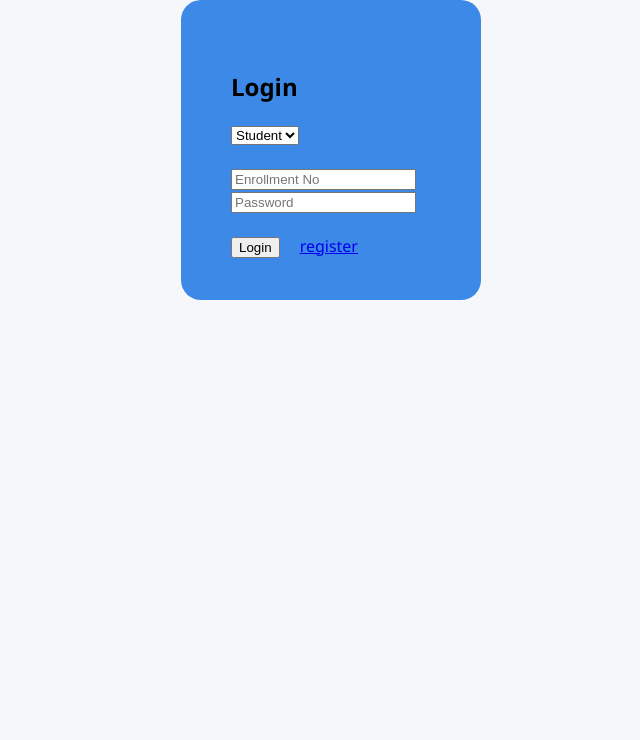
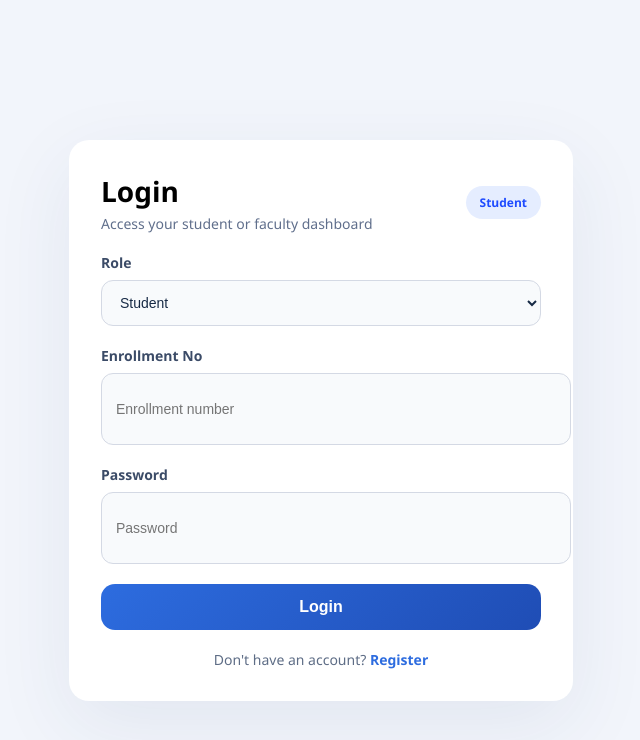
Before and after one commit to jain-sumit1008/Lab-Attendance, a React (Create React App) app in the folder client/: page / in a window 1280 px wide. Shown: the top 740 px of the page, without its empty margins (319-959 px from the left). Built offline with nearby package versions, Linux system fonts and the light colour scheme; no server answers.

Commit message:
feat: enhance Login and Register components with improved UI and functionality

```diff
--- a/client/src/pages/Login.js
+++ b/client/src/pages/Login.js
@@ -1,126 +1,88 @@
 import { useState } from "react";
 import API from "../services/api";
+import "./register.css";
 
 export default function Login() {
   const [role, setRole] = useState("student");
   const [data, setData] = useState({});
 
   const login = async () => {
-
     try {
-
-      if(role === "student") {
-
-         const res = await API.post(
-            "/auth/student/login",
-            data
-         );
-
-         // STORE JWT
-         localStorage.setItem(
-            "token",
-            res.data.token
-         );
-
-         // STORE ROLE
-         localStorage.setItem(
-            "role",
-            res.data.role
-         );
-
-         // STORE USER DATA
-         localStorage.setItem(
-            "user",
-            JSON.stringify(res.data.student)
-         );
-
-         // REDIRECT
+      if (role === "student") {
+        const res = await API.post("/auth/student/login", data);
+        localStorage.setItem("token", res.data.token);
+        localStorage.setItem("role", res.data.role);
+        localStorage.setItem("user", JSON.stringify(res.data.student));
         window.location.href = "/student";
-
       } else {
-
-         const res = await API.post(
-            "/auth/admin/login",
-            data
-         );
-
-         // STORE JWT
-         localStorage.setItem(
-            "token",
-            res.data.token
-         );
-
-         // STORE ROLE
-         localStorage.setItem(
-            "role",
-            res.data.role
-         );
-
-         // STORE USER DATA
-         localStorage.setItem(
-            "user",
-            JSON.stringify(res.data.admin)
-         );
-
-         // REDIRECT
-         window.location.href =
-            "/AdminDashboard";
+        const res = await API.post("/auth/admin/login", data);
+        localStorage.setItem("token", res.data.token);
+        localStorage.setItem("role", res.data.role);
+        localStorage.setItem("user", JSON.stringify(res.data.admin));
+        window.location.href = "/AdminDashboard";
       }
-
-   } catch(err) {
-
+    } catch (err) {
       console.log(err);
-
       alert("Invalid login ❌");
-
     }
   };
 
   return (
-    <div style={{ padding: 50 }} id="jj">
+    <div className="form-container">
+      <div className="form-card">
+        <div className="form-header">
+          <div>
             <h2>Login</h2>
+            <p>Access your student or faculty dashboard</p>
+          </div>
+          <span className="role-tag">{role === "student" ? "Student" : "Faculty"}</span>
+        </div>
 
-      {/* ✅ ROLE SELECT */}
-      <select onChange={e => setRole(e.target.value)}>
+        <div className="form-group">
+          <label htmlFor="role">Role</label>
+          <select
+            id="role"
+            className="form-select"
+            value={role}
+            onChange={(e) => setRole(e.target.value)}
+          >
             <option value="student">Student</option>
             <option value="admin">Faculty</option>
           </select>
+        </div>
 
-      <br /><br />
-
-      {/* ✅ INPUTS CHANGE BASED ON ROLE */}
-      {role === "student" ? (
-        <>
+        <div className="form-group">
+          <label>{role === "student" ? "Enrollment No" : "Username"}</label>
           <input
-            placeholder="Enrollment No"
-            onChange={e =>
-              setData({ ...data, enrollment_no: e.target.value })
+            className="form-input"
+            placeholder={role === "student" ? "Enrollment number" : "Username"}
+            onChange={(e) =>
+              setData({
+                ...data,
+                [role === "student" ? "enrollment_no" : "username"]: e.target.value,
+              })
             }
           />
-        </>
-      ) : (
-        <>
+        </div>
+
+        <div className="form-group">
+          <label>Password</label>
           <input
-            placeholder="Username"
-            onChange={e =>
-              setData({ ...data, username: e.target.value })
-            }
-          />
-        </>
-      )}
-
-      <input
+            className="form-input"
             type="password"
             placeholder="Password"
-        onChange={e =>
-          setData({ ...data, password: e.target.value })
-        }
+            onChange={(e) => setData({ ...data, password: e.target.value })}
           />
+        </div>
 
-      <br /><br />
+        <button className="form-btn" onClick={login}>
+          Login
+        </button>
 
-      <button onClick={login}>Login</button>
-      <a href="/register" style={{ marginLeft: 20 }}>register</a>
+        <p className="form-footer">
+          Don&apos;t have an account? <a href="/register">Register</a>
+        </p>
+      </div>
     </div>
   );
 }
--- a/client/src/pages/register.css
+++ b/client/src/pages/register.css
@@ -1,59 +1,130 @@
-.register-container {
+.form-container {
   min-height: 100vh;
   display: flex;
   justify-content: center;
   align-items: center;
-   background: #f4f6f9;
+  background: #f2f5fb;
+  padding: 20px;
 }
 
-.register-card {
-   width: 400px;
-   background: white;
-   padding: 30px;
-   border-radius: 12px;
-   box-shadow: 0 4px 12px rgba(0,0,0,0.1);
+.form-card {
+  width: min(440px, 100%);
+  background: #ffffff;
+  padding: 32px;
+  border-radius: 20px;
+  box-shadow: 0 24px 80px rgba(40, 70, 120, 0.08);
   display: flex;
   flex-direction: column;
-   gap: 15px;
+  gap: 20px;
 }
 
-.register-card h2 {
-   text-align: center;
-   margin-bottom: 10px;
+.form-header {
+  display: flex;
+  justify-content: space-between;
+  align-items: center;
+  gap: 16px;
 }
-.register-input {
-   padding: 12px;
-   border: 1px solid #ccc;
-   border-radius: 8px;
+
+.form-header h2 {
+  margin: 0;
+  font-size: 28px;
+}
+
+.form-header p {
+  margin: 4px 0 0;
+  color: #606f8c;
   font-size: 14px;
 }
 
-.register-input:focus {
-   outline: none;
-   border-color: #007bff;
+.role-tag {
+  padding: 8px 14px;
+  border-radius: 999px;
+  background: #e5edff;
+  color: #1e4bff;
+  font-weight: 700;
+  font-size: 12px;
 }
 
-.register-btn {
-   padding: 12px;
-   border: none;
-   border-radius: 8px;
-   background: #007bff;
-   color: white;
-   font-size: 16px;
-   cursor: pointer;
+.form-group {
+  display: flex;
+  flex-direction: column;
+  gap: 8px;
 }
 
-.register-btn:hover {
-   opacity: 0.9;
+.form-row {
+  display: grid;
+  grid-template-columns: repeat(2, minmax(0, 1fr));
+  gap: 16px;
 }
 
-.register-link {
-   text-align: center;
-   margin-top: 10px;
+.form-group.half-width {
+  width: 100%;
 }
 
-.register-card a {
+.form-label,
+.form-card label {
+  font-size: 14px;
+  color: #3b4b67;
+  font-weight: 600;
+}
+
+.form-input,
+.form-select {
+  width: 100%;
+  min-height: 46px;
+  padding: 12px 14px;
+  border: 1px solid #d4d9e4;
+  border-radius: 12px;
+  background: #f8fafc;
+  font-size: 14px;
+  color: #172a45;
+  transition: border-color 0.2s ease, background-color 0.2s ease;
+}
+
+.form-input:focus,
+.form-select:focus {
+  outline: none;
+  border-color: #4f7bff;
+  background: #ffffff;
+}
+
+.form-btn {
+  width: 100%;
+  padding: 14px 16px;
+  border-radius: 14px;
+  border: none;
+  background: linear-gradient(135deg, #2d6cdf 0%, #1f4db5 100%);
+  color: #ffffff;
+  font-size: 16px;
+  font-weight: 700;
+  cursor: pointer;
+  transition: transform 0.18s ease, box-shadow 0.18s ease;
+}
+
+.form-btn:hover {
+  transform: translateY(-1px);
+  box-shadow: 0 18px 30px rgba(45, 108, 223, 0.18);
+}
+
+.form-footer {
+  margin: 0;
+  color: #5e6d86;
   text-align: center;
-   color: #007bff;
+  font-size: 14px;
+}
+
+.form-footer a {
+  color: #2d6cdf;
   text-decoration: none;
+  font-weight: 700;
 }
+
+@media (max-width: 500px) {
+  .form-card {
+    padding: 24px;
+  }
+
+  .form-row {
+    grid-template-columns: 1fr;
+  }
+}
--- a/client/src/pages/register.jsx
+++ b/client/src/pages/register.jsx
@@ -1,227 +1,128 @@
 import { useState } from "react";
-
 import API from "../services/api";
+import "./register.css";
 
 export default function Register() {
-
-   const [role, setRole] =
-      useState("student");
-
-   const [data, setData] =
-      useState({});
-
+  const [role, setRole] = useState("student");
+  const [data, setData] = useState({});
 
   const register = async () => {
-
     try {
-
-         if(role === "student") {
-
-            await API.post(
-               "/auth/student/register",
-               data
-            );
-
+      if (role === "student") {
+        await API.post("/auth/student/register", data);
       } else {
-
-            await API.post(
-               "/auth/admin/register",
-               data
-            );
-
+        await API.post("/auth/admin/register", data);
       }
 
-         alert(
-            "Registration Successful ✅"
-         );
-
+      alert("Registration Successful ✅");
       window.location.href = "/";
-
-      } catch(err) {
-
+    } catch (err) {
       console.log(err);
-
-         alert(
-            "Registration Failed ❌"
-         );
-
+      alert("Registration Failed ❌");
     }
   };
 
+  return (
+    <div className="form-container">
+      <div className="form-card">
+        <div className="form-header">
+          <div>
+            <h2>Register</h2>
+            <p>Create your student or faculty account</p>
+          </div>
+          <span className="role-tag">{role === "student" ? "Student" : "Faculty"}</span>
+        </div>
 
-   return (
+        <div className="form-group">
+          <label htmlFor="role">Role</label>
+          <select
+            id="role"
+            className="form-select"
+            value={role}
+            onChange={(e) => setRole(e.target.value)}
+          >
+            <option value="student">Student</option>
+            <option value="admin">Faculty</option>
+          </select>
+        </div>
 
-      <div style={{ padding: 50 }}>
-
-         <h2>Register</h2>
-
-
-         {/* ROLE */}
-         <select
+        {role === "student" ? (
+          <>
+            <div className="form-group">
+              <label>Enrollment No</label>
+              <input
+                className="form-input"
+                placeholder="Enter enrollment number"
                 onChange={(e) =>
-               setRole(e.target.value)
-            }
-         >
-
-            <option value="student">
-               Student
-            </option>
-
-            <option value="admin">
-               Faculty
-            </option>
-
-         </select>
-
-         <br />
-         <br />
-
-
-         {/* STUDENT */}
-         {role === "student" && (
-
-            <>
-
-               <input
-                  placeholder="Enrollment No"
-                  onChange={(e) =>
-                     setData({
-                        ...data,
-                        enrollment_no:
-                           e.target.value
-                     })
+                  setData({ ...data, enrollment_no: e.target.value })
                 }
               />
-
-               <br />
-               <br />
-
+            </div>
+            <div className="form-group">
+              <label>Name</label>
               <input
-                  placeholder="Name"
-                  onChange={(e) =>
-                     setData({
-                        ...data,
-                        name:
-                           e.target.value
-                     })
-                  }
+                className="form-input"
+                placeholder="Full name"
+                onChange={(e) => setData({ ...data, name: e.target.value })}
               />
-
-               <br />
-               <br />
-
+            </div>
+            <div className="form-row">
+              <div className="form-group half-width">
+                <label>Branch</label>
                 <input
+                  className="form-input"
                   placeholder="Branch"
-                  onChange={(e) =>
-                     setData({
-                        ...data,
-                        branch:
-                           e.target.value
-                     })
-                  }
+                  onChange={(e) => setData({ ...data, branch: e.target.value })}
                 />
-
-               <br />
-               <br />
-
+              </div>
+              <div className="form-group half-width">
+                <label>Class</label>
                 <input
+                  className="form-input"
                   placeholder="Class"
-                  onChange={(e) =>
-                     setData({
-                        ...data,
-                        class:
-                           e.target.value
-                     })
-                  }
+                  onChange={(e) => setData({ ...data, class: e.target.value })}
                 />
-
-               <br />
-               <br />
-
-               {/* <input
-                  placeholder="System Type"
-                  onChange={(e) =>
-                     setData({
-                        ...data,
-                        system_type:
-                           e.target.value
-                     })
-                  }
-               /> */}
-
-               <br />
-               <br />
-
+              </div>
+            </div>
+            <div className="form-group">
+              <label>Email</label>
               <input
-                  placeholder="Email"
-                  onChange={(e) =>
-                     setData({
-                        ...data,
-                        email:
-                           e.target.value
-                     })
-                  }
+                className="form-input"
+                type="email"
+                placeholder="Email address"
+                onChange={(e) => setData({ ...data, email: e.target.value })}
               />
-
-               <br />
-               <br />
-
+            </div>
           </>
-
+        ) : (
+          <div className="form-group">
+            <label>Username</label>
+            <input
+              className="form-input"
+              placeholder="Faculty username"
+              onChange={(e) => setData({ ...data, username: e.target.value })}
+            />
+          </div>
         )}
 
+        <div className="form-group">
+          <label>Password</label>
+          <input
+            className="form-input"
+            type="password"
+            placeholder="Choose a secure password"
+            onChange={(e) => setData({ ...data, password: e.target.value })}
+          />
+        </div>
 
-         {/* FACULTY */}
-         {role === "admin" && (
-
-            <>
-
-               <input
-                  placeholder="Username"
-                  onChange={(e) =>
-                     setData({
-                        ...data,
-                        username:
-                           e.target.value
-                     })
-                  }
-               />
-
-               <br />
-               <br />
-
-            </>
-
-         )}
-
-
-         {/* PASSWORD */}
-         <input
-            type="password"
-            placeholder="Password"
-            onChange={(e) =>
-               setData({
-                  ...data,
-                  password:
-                     e.target.value
-               })
-            }
-         />
-
-         <br />
-         <br />
-
-         <button onClick={register}>
+        <button className="form-btn" onClick={register}>
           Register
         </button>
 
-         <br />
-         <br />
-
-         <a href="/">
-            Already have an account?
-         </a>
-
+        <p className="form-footer">
+          Already have an account? <a href="/">Login</a>
+        </p>
+      </div>
     </div>
   );
 }
```
Lines whose indentation alone changed are shown as unchanged.
